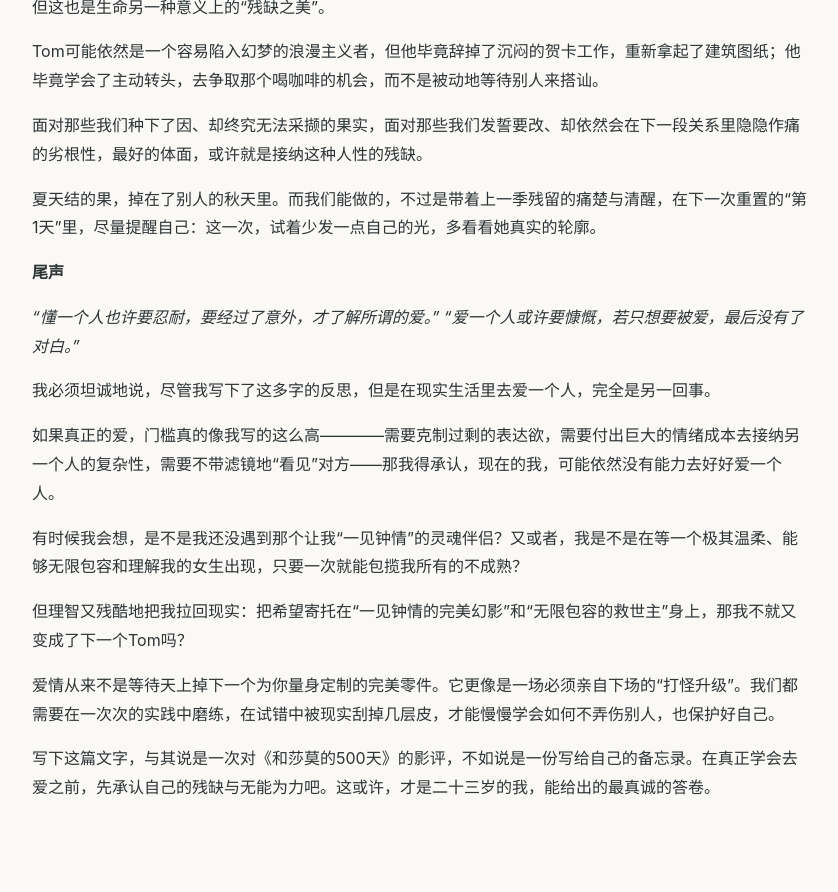
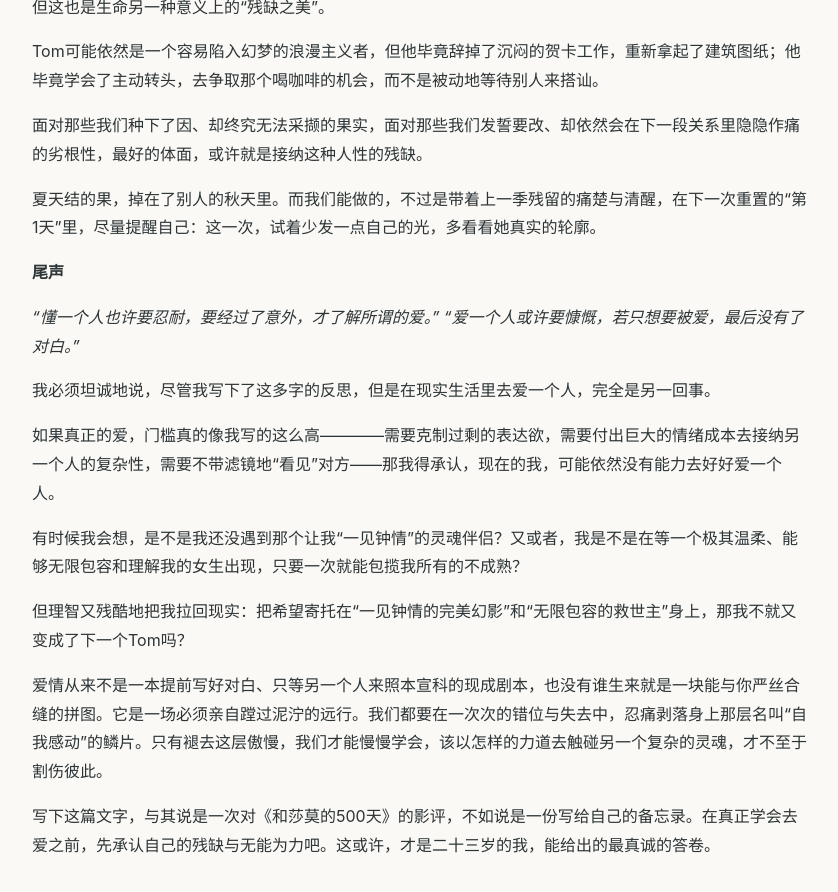
Before and after one commit to jayzzzzmp-commits/jayzzzzmp-commits.github.io, a Jekyll site: the page built from _posts/2026-03-31-影评一则.md, in a window 1280 px wide and 900 px high, scrolled down 4198 px. Shown: the top 892 px of the window, without its empty margins (218-1056 px from the left). Built offline with Jekyll 4.4.1, drawn with Linux system fonts in a browser that asks for light colours; before the commit the page ends 5040 px from its top, so only the background shows below that.

Commit message:
Update 2026-03-31-影评一则.md

```diff
--- a/_posts/2026-03-31-影评一则.md
+++ b/_posts/2026-03-31-影评一则.md
@@ -102,6 +102,6 @@ _“懂一个人也许要忍耐，要经过了意外，才了解所谓的爱。
 
 但理智又残酷地把我拉回现实：把希望寄托在“一见钟情的完美幻影”和“无限包容的救世主”身上，那我不就又变成了下一个Tom吗？
 
-爱情从来不是等待天上掉下一个为你量身定制的完美零件。它更像是一场必须亲自下场的“打怪升级”。我们都需要在一次次的实践中磨练，在试错中被现实刮掉几层皮，才能慢慢学会如何不弄伤别人，也保护好自己。
+爱情从来不是一本提前写好对白、只等另一个人来照本宣科的现成剧本，也没有谁生来就是一块能与你严丝合缝的拼图。它是一场必须亲自蹚过泥泞的远行。我们都要在一次次的错位与失去中，忍痛剥落身上那层名叫“自我感动”的鳞片。只有褪去这层傲慢，我们才能慢慢学会，该以怎样的力道去触碰另一个复杂的灵魂，才不至于割伤彼此。
 
 写下这篇文字，与其说是一次对《和莎莫的500天》的影评，不如说是一份写给自己的备忘录。在真正学会去爱之前，先承认自己的残缺与无能为力吧。这或许，才是二十三岁的我，能给出的最真诚的答卷。
```
